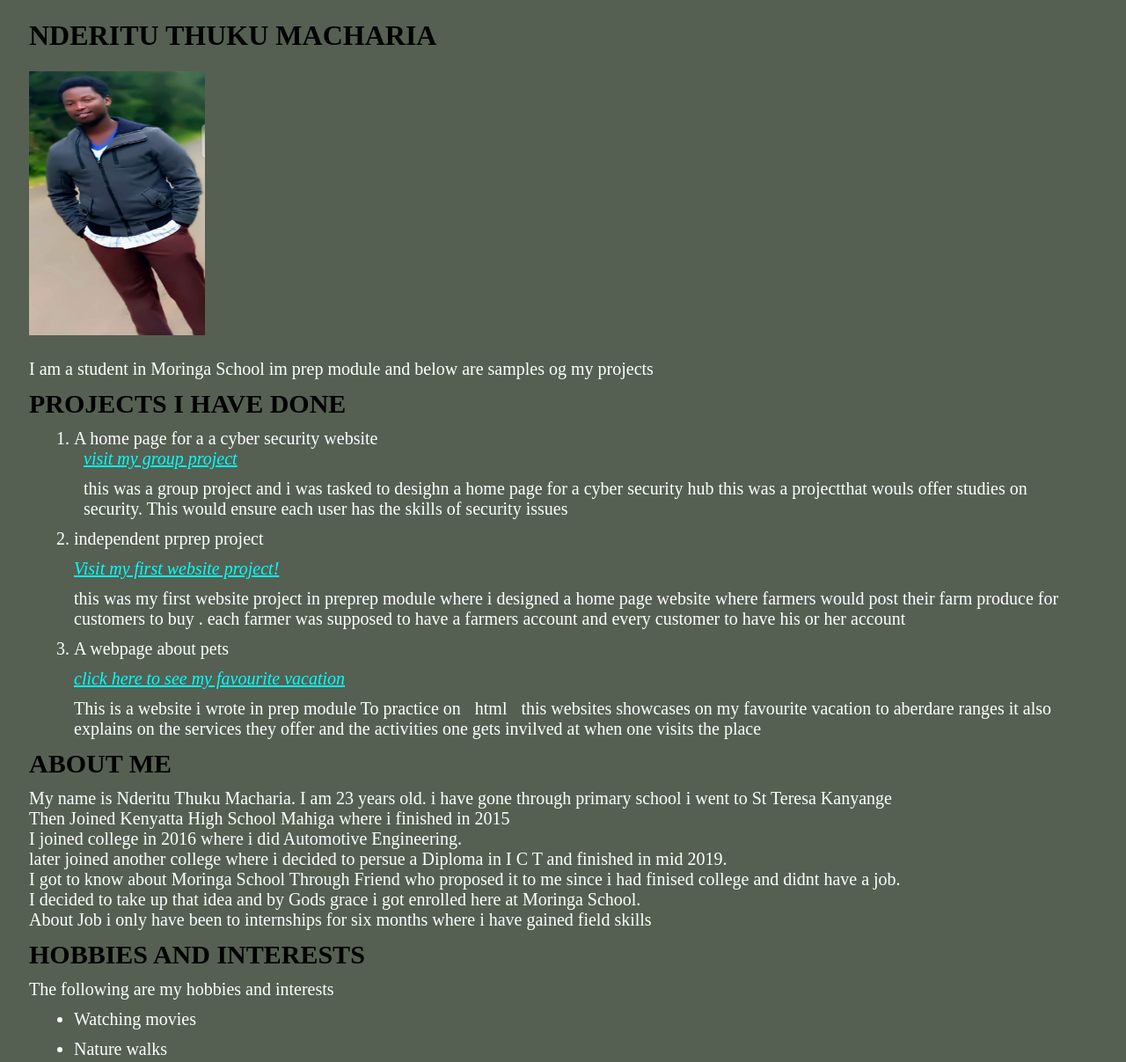
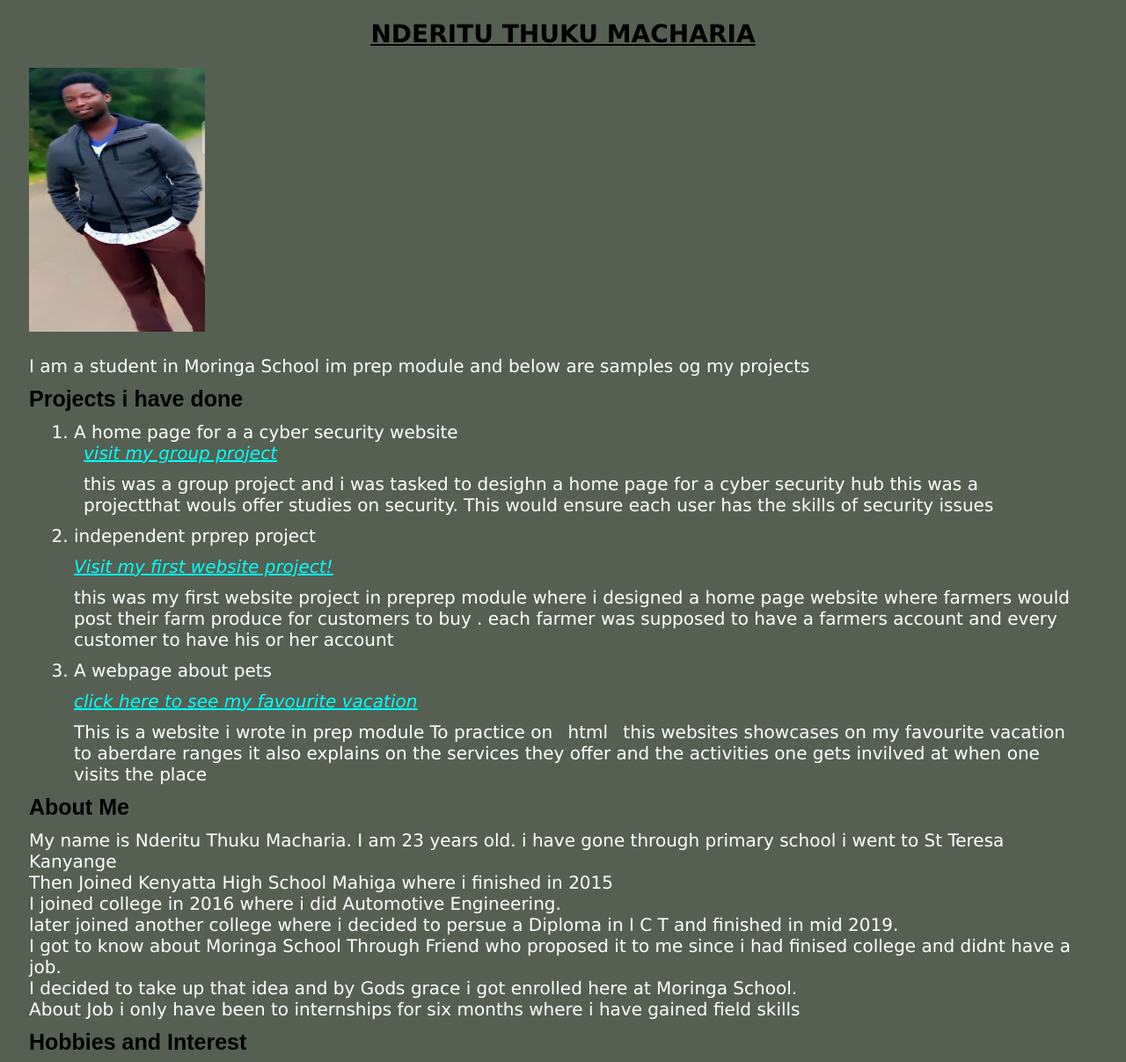
Before and after one commit to Thuku456/portfolio, a plain HTML site: page index.html in a window 1280 px wide. Shown: the top 1207 px of the page at 88% size. Drawn offline with Linux system fonts and the light colour scheme.

Commit message:
styled h2

```diff
--- a/index.html
+++ b/index.html
@@ -12,7 +12,7 @@
     <p>
         I am a student in Moringa School im prep module and below are samples og my
         projects
-        <h4>PROJECTS I HAVE DONE</h4>
+        <h4>Projects i have done</h4>
         <ol>
             <li>A home page for a a cyber security website <br>
                 <a class="link1" href="https://collinsochieng-1.github.io/Cyber-security-hub/">visit my group project </a>
@@ -39,7 +39,7 @@
             </P>
         </ol>
     </p>
-    <h4>ABOUT ME</h4>
+    <h4>About Me</h4>
     <P>My name is Nderitu Thuku Macharia.
         I am 23 years old.
         i have gone through primary school i went to St Teresa Kanyange <br>
@@ -51,7 +51,7 @@
         grace i got enrolled here at Moringa School. <br>
         About Job i only have been to internships for six months  where i have gained field skills
     </P>
-    <h4>HOBBIES AND INTERESTS</h4>
+    <h4>Hobbies and Interest</h4>
     <p>The following are my hobbies and interests </p>
     <UL>
         <li>Watching movies</li>
--- a/styles.css
+++ b/styles.css
@@ -4,6 +4,7 @@
     font-style: normal;
     font-size: 20px;
     margin: 11px;
+    font-family: Verdana, Geneva, Tahoma, sans-serif;
 }
 .img{
     size: 0px;
@@ -15,12 +16,15 @@
 }
 h4{
     color:black;
-    font-size: 30px;
+    font-size: 25px;
+    font-family: sans-serif;
 }
 h2{
     color: black;
     font-weight: 200px;
-    font-size: 32px;
+    font-size: 28px;
+    text-align: center;
+    text-decoration: underline;
 }
 .link1{
     color:cyan;
```
